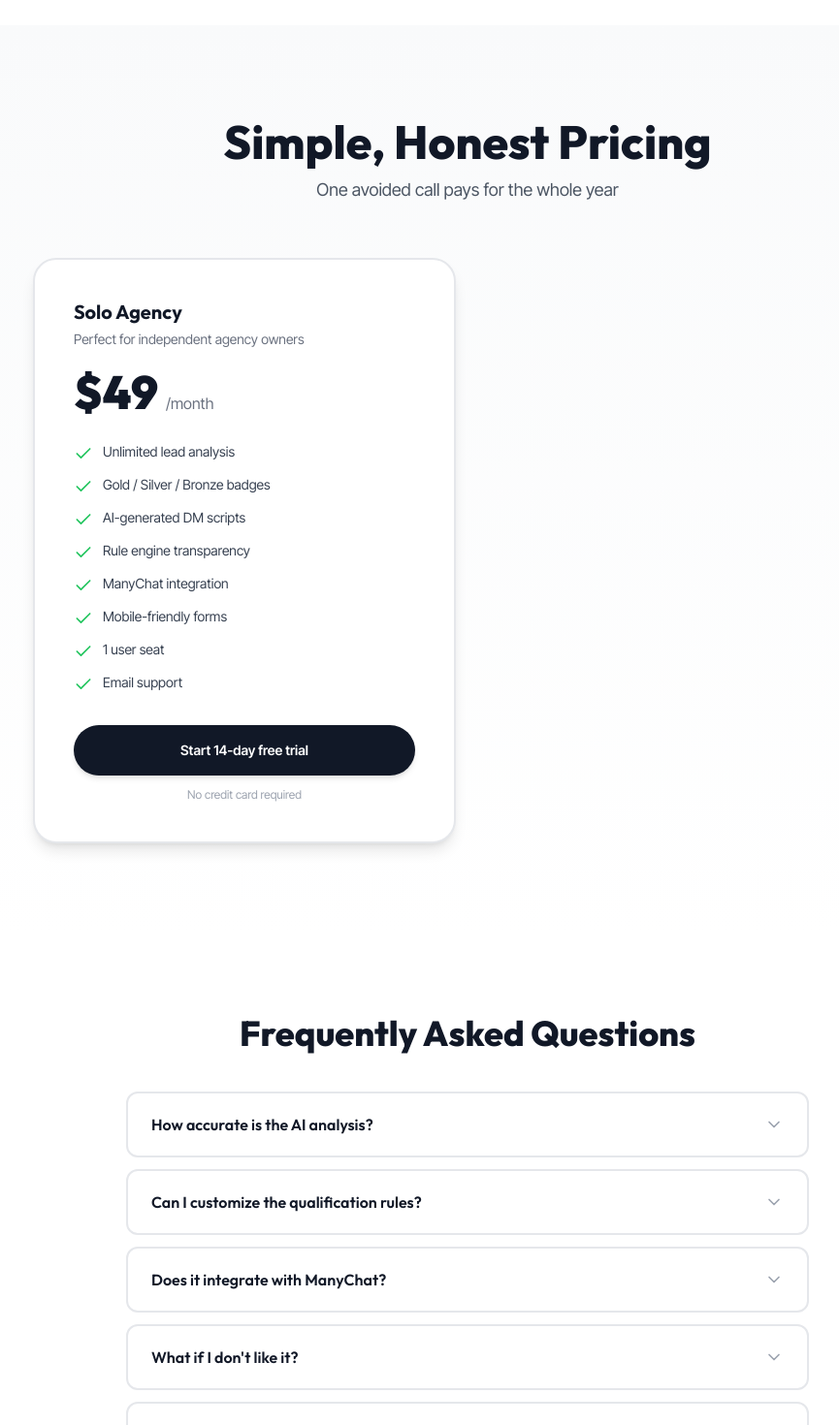
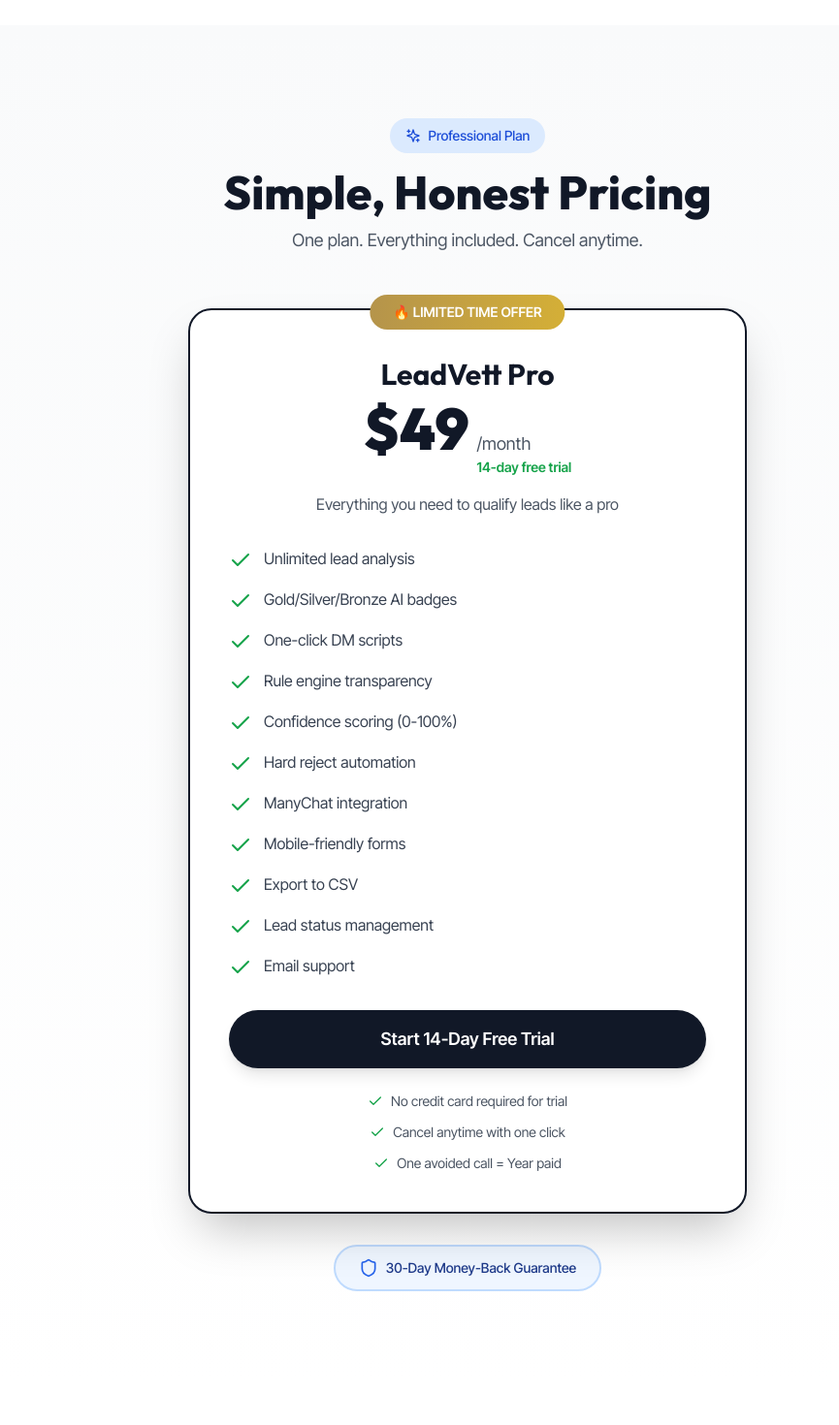
Before and after one commit to Abdirahman5863/signalInatake, a Next.js app: page / in a window 1280 px wide. Shown: the part 4060-5530 px from the top of the page at 97% size, without its empty margins (158-1023 px from the left). Built offline with nearby package versions, Linux system fonts and the light colour scheme.

Commit message:
added lead pipeline

```diff
--- a/app/page.tsx
+++ b/app/page.tsx
@@ -342,12 +342,13 @@
       </section>
 
       {/* ── STATS ── */}
+      {/* ── STATS ── */}
 <section className="py-10 sm:py-14 px-4 sm:px-6 bg-gray-900" aria-label="Key stats">
   <div className="container mx-auto max-w-5xl grid grid-cols-3 gap-4 sm:gap-8 text-center">
     {[
-            { val: "15", unit: "hrs/week", label: "Saved on average" },
-            { val: "$49", unit: "/mo", label: "All-in price" },
-            { val: "83×", unit: "ROI", label: "Average return" },
+      { val: "15", unit: "hrs/week", label: "Time saved" },
+      { val: "$49", unit: "/mo", label: "Simple pricing" },
+      { val: "14", unit: "days", label: "Free trial" },
     ].map((s) => (
       <div key={s.label}>
         <div className="text-3xl sm:text-5xl text-[#d4af37]" style={{ ...heading, fontWeight: 900 }}>
@@ -358,7 +359,6 @@
     ))}
   </div>
 </section>
-
       {/* ── TESTIMONIALS ── */}
       <section className="py-12 sm:py-20 px-4 sm:px-6 bg-white" aria-label="Testimonials">
         <div className="container mx-auto max-w-6xl">
@@ -395,61 +395,102 @@
 <section id="pricing" className="py-14 sm:py-24 px-4 sm:px-6 bg-gradient-to-b from-gray-50 to-white" aria-label="Pricing">
   <div className="container mx-auto max-w-5xl">
     <div className="text-center mb-10 sm:mb-14">
-            <h2 className="text-2xl sm:text-4xl md:text-5xl text-gray-900 mb-3" style={{ ...heading, fontWeight: 800 }}>Simple, Honest Pricing</h2>
-            <p className="text-gray-600 sm:text-lg">One avoided call pays for the whole year</p>
+      <div className="inline-flex items-center gap-2 px-4 py-2 rounded-full bg-blue-100 text-blue-700 text-sm font-medium mb-4">
+        <Sparkles className="h-4 w-4" />
+        Professional Plan
       </div>
-          <div className="grid md:grid-cols-2 gap-6 max-w-4xl mx-auto">
-            {/* Solo */}
-            <div className="bg-white rounded-2xl sm:rounded-3xl p-7 sm:p-10 border-2 border-gray-200 shadow-lg">
-              <h3 className="text-xl text-gray-900 mb-1" style={{ ...heading, fontWeight: 700 }}>Solo Agency</h3>
-              <p className="text-sm text-gray-500 mb-5">Perfect for independent agency owners</p>
-              <div className="flex items-baseline gap-2 mb-7">
-                <span className="text-5xl text-gray-900" style={{ ...heading, fontWeight: 900 }}>$49</span>
-                <span className="text-gray-500">/month</span>
+      <h2 className="text-2xl sm:text-4xl md:text-5xl text-gray-900 mb-3" style={{ ...heading, fontWeight: 800 }}>
+        Simple, Honest Pricing
+      </h2>
+      <p className="text-gray-600 sm:text-lg">One plan. Everything included. Cancel anytime.</p>
     </div>
-              <ul className="space-y-3 mb-8">
-                {["Unlimited lead analysis", "Gold / Silver / Bronze badges", "AI-generated DM scripts", "Rule engine transparency", "ManyChat integration", "Mobile-friendly forms", "1 user seat", "Email support"].map((f) => (
-                  <li key={f} className="flex items-start gap-2.5 text-sm text-gray-700">
-                    <Check className="h-5 w-5 text-green-500 flex-shrink-0 mt-0.5" />{f}
+
+    {/* Single Pricing Card - Centered */}
+    <div className="max-w-xl mx-auto">
+      <div className="bg-white rounded-3xl p-8 sm:p-10 border-2 border-gray-900 shadow-2xl relative">
+        {/* Limited Time Offer Badge */}
+        <div className="absolute -top-4 left-1/2 -translate-x-1/2 bg-gradient-to-r from-[#b5944b] to-[#d4af37] text-white px-6 py-2 rounded-full text-sm font-bold whitespace-nowrap">
+          🔥 LIMITED TIME OFFER
+        </div>
+
+        <div className="text-center mb-8 mt-2">
+          <h3 className="text-3xl text-gray-900 mb-2" style={{ ...heading, fontWeight: 700 }}>
+            LeadVett Pro
+          </h3>
+          <div className="flex items-baseline justify-center gap-2 mb-4">
+            <span className="text-6xl text-gray-900" style={{ ...heading, fontWeight: 900 }}>$49</span>
+            <div className="text-left">
+              <div className="text-lg text-gray-600">/month</div>
+              <div className="text-sm text-green-600 font-semibold">14-day free trial</div>
+            </div>
+          </div>
+          <p className="text-gray-600">
+            Everything you need to qualify leads like a pro
+          </p>
+        </div>
+
+        <ul className="space-y-4 mb-8">
+          {[
+            'Unlimited lead analysis',
+            'Gold/Silver/Bronze AI badges',
+            'One-click DM scripts',
+            'Rule engine transparency',
+            'Confidence scoring (0-100%)',
+            'Hard reject automation',
+            'ManyChat integration',
+            'Mobile-friendly forms',
+            'Export to CSV',
+            'Lead status management',
+            'Email support'
+          ].map((feature, i) => (
+            <li key={i} className="flex items-start gap-3">
+              <Check className="h-6 w-6 text-green-600 flex-shrink-0 mt-0.5" />
+              <span className="text-gray-700 text-base">{feature}</span>
             </li>
           ))}
         </ul>
-              <Link href="/signup" className="block w-full rounded-full bg-gray-900 py-4 text-sm font-semibold text-white hover:bg-gray-800 transition-all shadow-md text-center">
-                Start 14-day free trial
+
+        <Link
+          href="/signup"
+          className="block w-full rounded-full bg-gray-900 px-8 py-4 text-lg font-semibold text-white hover:bg-gray-800 transition-all shadow-lg text-center"
+        >
+          Start 14-Day Free Trial
         </Link>
-              <p className="text-xs text-gray-400 text-center mt-3">No credit card required</p>
+
+        <div className="mt-6 space-y-3 text-center text-sm text-gray-600">
+          <p className="flex items-center justify-center gap-2">
+            <Check className="h-4 w-4 text-green-600" />
+            No credit card required for trial
+          </p>
+          <p className="flex items-center justify-center gap-2">
+            <Check className="h-4 w-4 text-green-600" />
+            Cancel anytime with one click
+          </p>
+          <p className="flex items-center justify-center gap-2">
+            <Check className="h-4 w-4 text-green-600" />
+            One avoided call = Year paid
+          </p>
         </div>
-            {/* Team
-            <div className="bg-white rounded-2xl sm:rounded-3xl p-7 sm:p-10 border-2 border-[#b5944b] shadow-xl relative">
-              <div className="absolute -top-4 left-1/2 -translate-x-1/2 bg-gradient-to-r from-[#b5944b] to-[#d4af37] text-white px-6 py-1.5 rounded-full text-xs font-bold whitespace-nowrap" style={heading}>
-                MOST POPULAR
       </div>
-              <h3 className="text-xl text-gray-900 mb-1 pt-2" style={{ ...heading, fontWeight: 700 }}>Agency Team</h3>
-              <p className="text-sm text-gray-500 mb-5">For growing agencies with a team</p>
-              <div className="flex items-baseline gap-2 mb-2">
-                <span className="text-5xl text-gray-900" style={{ ...heading, fontWeight: 900 }}>$129</span>
-                <span className="text-gray-500">/month</span>
+
+      {/* Money Back Guarantee */}
+      <div className="mt-8 text-center">
+        <div className="inline-flex items-center gap-2 px-6 py-3 rounded-full bg-blue-50 border-2 border-blue-200">
+          <Shield className="h-5 w-5 text-blue-600" />
+          <span className="text-sm font-medium text-blue-900">
+            30-Day Money-Back Guarantee
+          </span>
         </div>
-              <p className="text-xs text-green-600 font-semibold mb-5">Avg ROI: $4,800/month saved</p>
-              <ul className="space-y-3 mb-8">
-                {["Everything in Solo", "Up to 5 team seats", "Custom budget thresholds per user", "Advanced analytics dashboard", "Webhook & Zapier integration", "White-label forms (coming soon)", "Priority email support", "Weekly strategy call"].map((f) => (
-                  <li key={f} className="flex items-start gap-2.5 text-sm text-gray-700">
-                    <Check className="h-5 w-5 text-[#b5944b] flex-shrink-0 mt-0.5" />{f}
-                  </li>
-                ))}
-              </ul>
-              <Link href="/signup?plan=team" className="block w-full rounded-full bg-gradient-to-r from-[#b5944b] to-[#d4af37] py-4 text-sm font-semibold text-white hover:opacity-90 transition-all shadow-md text-center">
-                Start 14-day free trial
-              </Link>
-              <p className="text-xs text-gray-400 text-center mt-3">No credit card required · Cancel anytime</p>
-            </div> */}
       </div>
-          {/* <div className="mt-10 text-center text-sm text-gray-600">
-            Need enterprise features, custom domain, or API access?{" "}
+
+      {/* Enterprise Note
+      <div className="mt-10 text-center text-sm text-gray-600">
+        Need team seats or custom features?{" "}
         <Link href="mailto:sales@leadvett.com" className="text-[#b5944b] font-semibold hover:underline">
           Contact us for Enterprise pricing →
         </Link>
       </div> */}
+    </div>
   </div>
 </section>
 
```
Lines whose indentation alone changed are shown as unchanged.
